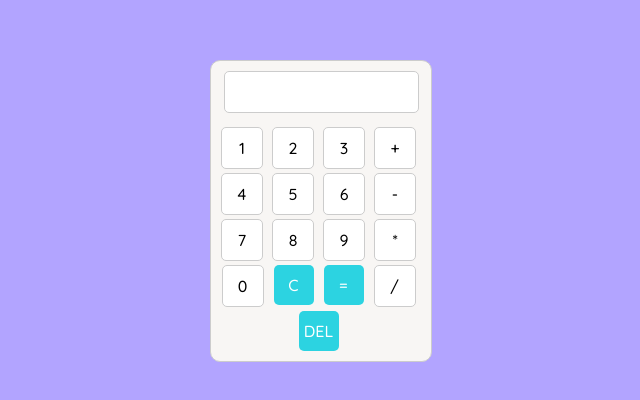
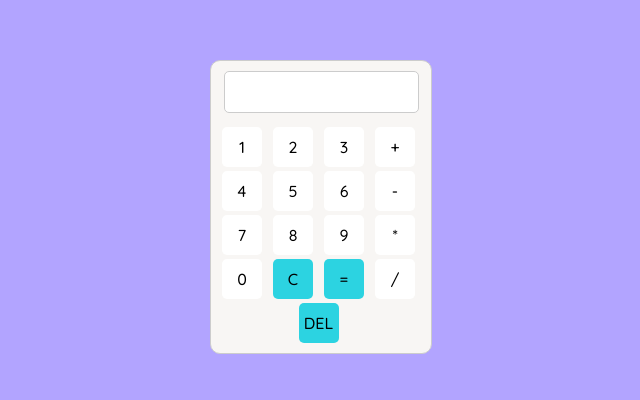
Before and after one commit to mbrnas/calculator-js, a plain HTML site: page index.html in a window 1280 px wide. Shown: the part 132-532 px from the top of the page, without its empty margins (319-959 px from the left). Drawn offline with Linux system fonts and the light colour scheme.

Commit message:
simplyfing css

```diff
--- a/css/style.css
+++ b/css/style.css
@@ -1,6 +1,6 @@
 @import url('https://fonts.googleapis.com/css2?family=Quicksand:wght@500&display=swap');
+
 /* Calculator styles */
-
 body {
   display: flex;
   align-items: center;
@@ -33,41 +33,7 @@ body {
   background-color: #fff;
 }
 
-  .digit {
-    display: flex;
-    align-items: center;
-    justify-content: center;
-    width: 40px;
-    height: 40px;
-    border: 1px solid #ccc;
-    margin-right: 5px;
-    text-align: center;
-    line-height: 40px;
-    cursor: pointer;
-    gap: 5px;
-    border-radius: 5px;
-    background-color: #fff;
-
-  }
-
-  #clear-display {
-    display: inline-block;
-    width: 40px;
-    height: 40px;
-    background-color: #ccc;
-    margin-right: 5px;
-    text-align: center;
-    line-height: 40px;
-    cursor: pointer;
-    border-radius: 5px;
-    background-color: #2CD3E1;
-    color: white;
-  }
-
-
-
-
-  #equals {
+.digit, #clear-display, #equals, #delete {
   display: inline-block;
   width: 40px;
   height: 40px;
@@ -77,20 +43,14 @@ body {
   line-height: 40px;
   cursor: pointer;
   background-color: #2CD3E1;
-    color: white;
+  color: black;
   border-radius: 5px;
 }
 
-  #delete{
-    display: inline-block;
-    width: 40px;
-    height: 40px;
-    background-color: #ccc;
-    margin-right: 5px;
-    text-align: center;
-    line-height: 40px;
-    cursor: pointer;
-    background-color: #2CD3E1;
-    color: white;
-    border-radius: 5px;
+.digit {
+  display: flex;
+  align-items: center;
+  justify-content: center;
+  gap: 5px;
+  background-color: #fff;
 }
```
Lines whose indentation alone changed are shown as unchanged.
